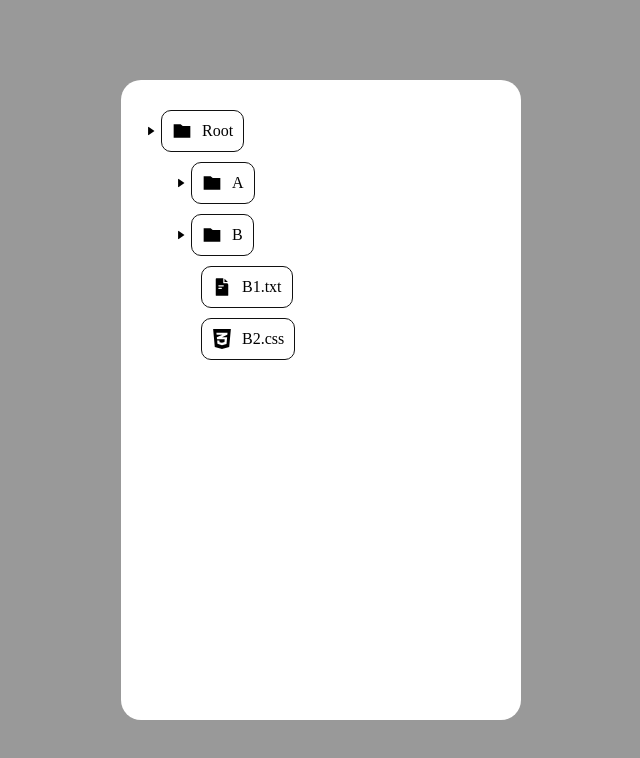
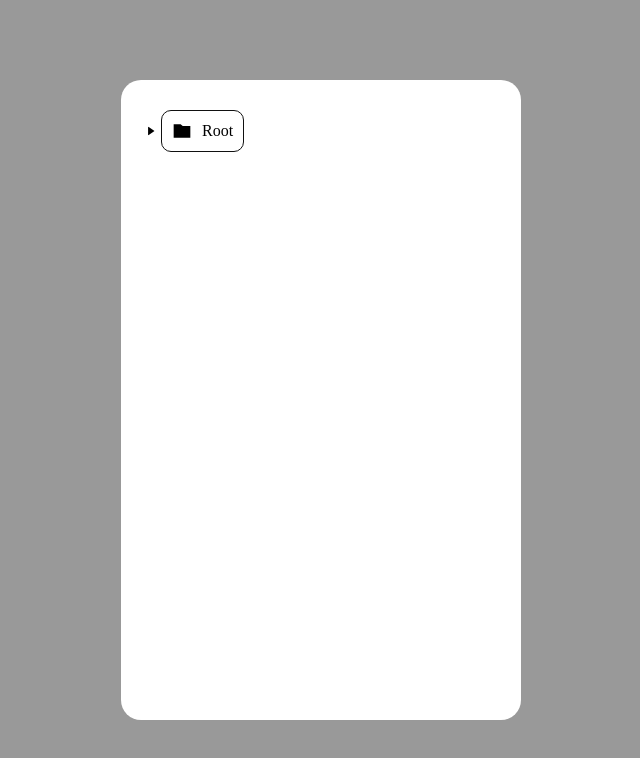
Before and after one commit to ark1111/file-explorer, a React (Vite) app: page / in a window 1280 px wide. Shown: the top 758 px of the page, without its empty margins (319-959 px from the left). Built offline with nearby package versions, Linux system fonts and the light colour scheme.

Commit message:
feat : open and close folder

```diff
--- a/src/components/FilesExplorer.tsx
+++ b/src/components/FilesExplorer.tsx
@@ -16,7 +16,22 @@ const sampleData: FormatedDataChildItemType = {
       parentId: 1,
       title: "A",
       type: "folder",
+      childs: [
+        {
+          id: 6,
+          parentId: 2,
+          title: "A1.js",
+          type: "file",
           childs: [],
+        },
+        {
+          id: 7,
+          parentId: 2,
+          title: "A2.html",
+          type: "file",
+          childs: [],
+        },
+      ],
     },
     {
       id: 3,
--- a/src/components/FilesListItem.styled.ts
+++ b/src/components/FilesListItem.styled.ts
@@ -9,15 +9,17 @@ export const ParentBox = styled.div`
   width: 100%;
   display: flex;
   align-items: center;
+  user-select: none;
 `;
 
-export const ParentBoxArrowBox = styled.div`
+export const ParentBoxArrowBox = styled.div<{ $isOpen: boolean }>`
   width: 20px;
   height: 20px;
   /* border: 1px solid blue; */
   display: flex;
   align-items: center;
   justify-content: center;
+  transform: ${(props) => (props.$isOpen ? "rotate(90deg)" : "rotate(0deg)")};
 `;
 export const ParentBoxArrowicon = styled.img`
   height: 10px;
@@ -44,6 +46,8 @@ export const ParentBoxMainTitle = styled.div`
   color: "#111";
 `;
 
-export const ChildsBox = styled.div`
+export const ChildsBox = styled.div<{ $isOpen: boolean }>`
   padding-left: 30px;
+  max-height: ${(props) => (props.$isOpen ? "1000px" : "0px")};
+  overflow-y: hidden;
 `;
--- a/src/components/FilesListItem.tsx
+++ b/src/components/FilesListItem.tsx
@@ -1,4 +1,4 @@
-import React from "react";
+import React, { useState } from "react";
 import {
   Box,
   ChildsBox,
@@ -17,6 +17,14 @@ type Props = {
 };
 
 const FilesListItem = ({ info }: Props) => {
+  const [isOpen, setIsOpen] = useState(false);
+
+  const openAndCloseFileHandler = () => {
+    if (info.type === "folder") {
+      setIsOpen((oldState) => !oldState);
+    }
+  };
+
   const getIcon = () => {
     if (info.type === "folder") {
       return Icons["folder"];
@@ -34,19 +42,19 @@ const FilesListItem = ({ info }: Props) => {
     <Box>
       <ParentBox>
         {info.type === "folder" ? (
-          <ParentBoxArrowBox>
+          <ParentBoxArrowBox $isOpen={isOpen}>
             <ParentBoxArrowicon
               src="/icons/right-arrow.svg"
               alt="right-arrow-icon"
             />
           </ParentBoxArrowBox>
         ) : null}
-        <ParentBoxMain>
+        <ParentBoxMain onClick={openAndCloseFileHandler}>
           {getIcon() ? <ParentBoxMainIcon src={getIcon() || ""} /> : null}
           <ParentBoxMainTitle>{info.title}</ParentBoxMainTitle>
         </ParentBoxMain>
       </ParentBox>
-      <ChildsBox>
+      <ChildsBox $isOpen={isOpen}>
         {info.childs?.map((item) => (
           <FilesListItem key={item.id} info={item} />
         ))}
--- a/src/data.ts
+++ b/src/data.ts
@@ -2,4 +2,6 @@ export const Icons: { [key: string]: string } = {
   folder: "/icons/folder-filled.svg",
   txt: "/icons/file-text.svg",
   css: "/icons/css.svg",
+  js: "/icons/javascript.svg",
+  html: "/icons/html.svg",
 };
```
Also changed, not shown: public/icons/html.svg (added), public/icons/javascript.svg (added). Lines whose indentation alone changed are shown as unchanged.
